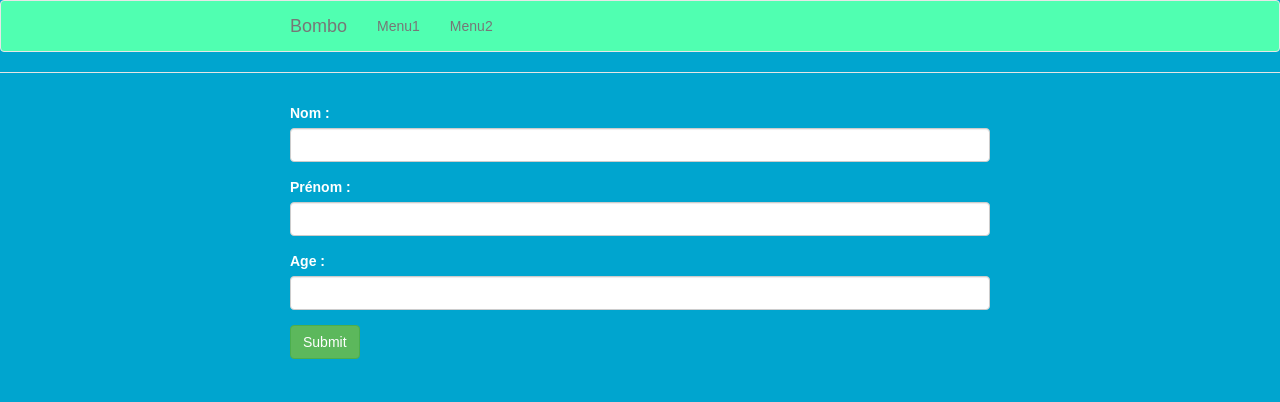
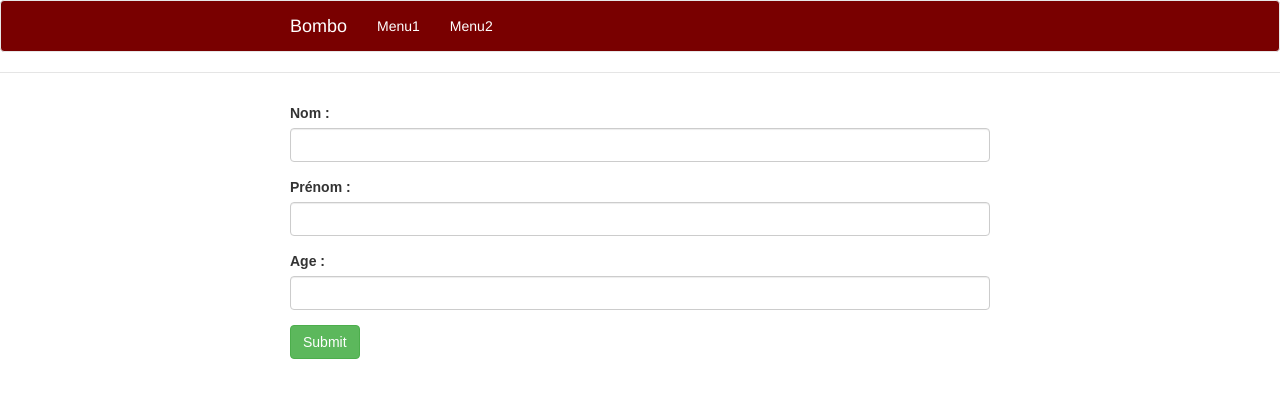
Before and after one commit to ElmehdiMFALLAH/BomboAngularJS, a website: page app/index.html at #!/form in a window 1280 px wide. Drawn offline with nearby package versions, Linux system fonts and the light colour scheme; some packages are replaced by stand-ins of ours; files that its build step writes are made by us from their sources.

Commit message:
Création du ctrl bombo

```diff
--- a/app/index.html
+++ b/app/index.html
@@ -15,7 +15,7 @@
     <link rel="stylesheet" href="styles/main.css">
     <!-- endbuild -->
   </head>
-  <body ng-app="bomboAngularJsApp" style="background-color: #00A5CF">
+  <body ng-app="bomboAngularJsApp">
     <!--[if lte IE 8]>
       <p class="browsehappy">You are using an <strong>outdated</strong> browser. Please <a href="http://browsehappy.com/">upgrade your browser</a> to improve your experience.</p>
     <![endif]-->
@@ -33,14 +33,14 @@
               <span class="icon-bar"></span>
             </button>
 
-            <a class="navbar-brand" href="#/">Bombo</a>
+            <a class="navbar-brand" href="#/" style="color: white;">Bombo</a>
           </div>
 
           <div class="collapse navbar-collapse" id="js-navbar-collapse">
 
             <ul class="nav navbar-nav">
-              <li><a ng-href="#!/form">Menu1</a></li>
-              <li><a ng-href="#!/tableau">Menu2</a></li>
+              <li><a ng-href="#!/form" style="color: white;">Menu1</a></li>
+              <li><a ng-href="#!/tableau" style="color: white;">Menu2</a></li>
             </ul>
           </div>
         </div>
@@ -83,6 +83,7 @@
         <script src="scripts/app.js"></script>
         <script src="scripts/controllers/main.js"></script>
         <script src="scripts/controllers/about.js"></script>
+        <script src="scripts/controllers/bombo.js"></script>
         <!-- endbuild -->
 </body>
 </html>
--- a/app/scripts/app.js
+++ b/app/scripts/app.js
@@ -31,8 +31,8 @@ angular
       })
       .when('/tableau', {
         templateUrl: 'views/tableau.html',
-        controller: 'AboutCtrl',
-        controllerAs: 'about'
+        controller: 'BomboCtrl',
+        controllerAs: 'bombo'
       })
       .otherwise({
         redirectTo: '/'
--- /dev/null
+++ b/app/scripts/controllers/bombo.js
@@ -0,0 +1,15 @@
+'use strict';
+
+/**
+ * @ngdoc function
+ * @name bomboAngularJsApp.controller:BomboCtrl
+ * @description
+ * # BomboCtrl
+ * Controller of the bomboAngularJsApp
+ */
+angular.module('bomboAngularJsApp')
+  .controller('BomboCtrl', function ($scope) {
+
+  	$scope.nom='Mehdi';
+
+  });
--- a/app/styles/main.css
+++ b/app/styles/main.css
@@ -82,6 +82,5 @@ body {
   }
 }
 #nav{
-    background-color: #50FFB1;
-    font-family: 'Ubuntu', sans-serif ;
+    background-color: #790000;
 }
--- a/app/views/form.html
+++ b/app/views/form.html
@@ -1,4 +1,4 @@
-<div style="color:white;font-family: 'Ubuntu', sans-serif;">
+<div style="font-family: 'Ubuntu', sans-serif;">
 <form action="/action_page.php">
   <div class="form-group">
     <label for="nom">Nom :</label>
```
Also changed, not shown: app/views/tableau.html (+1 -0 lines).
